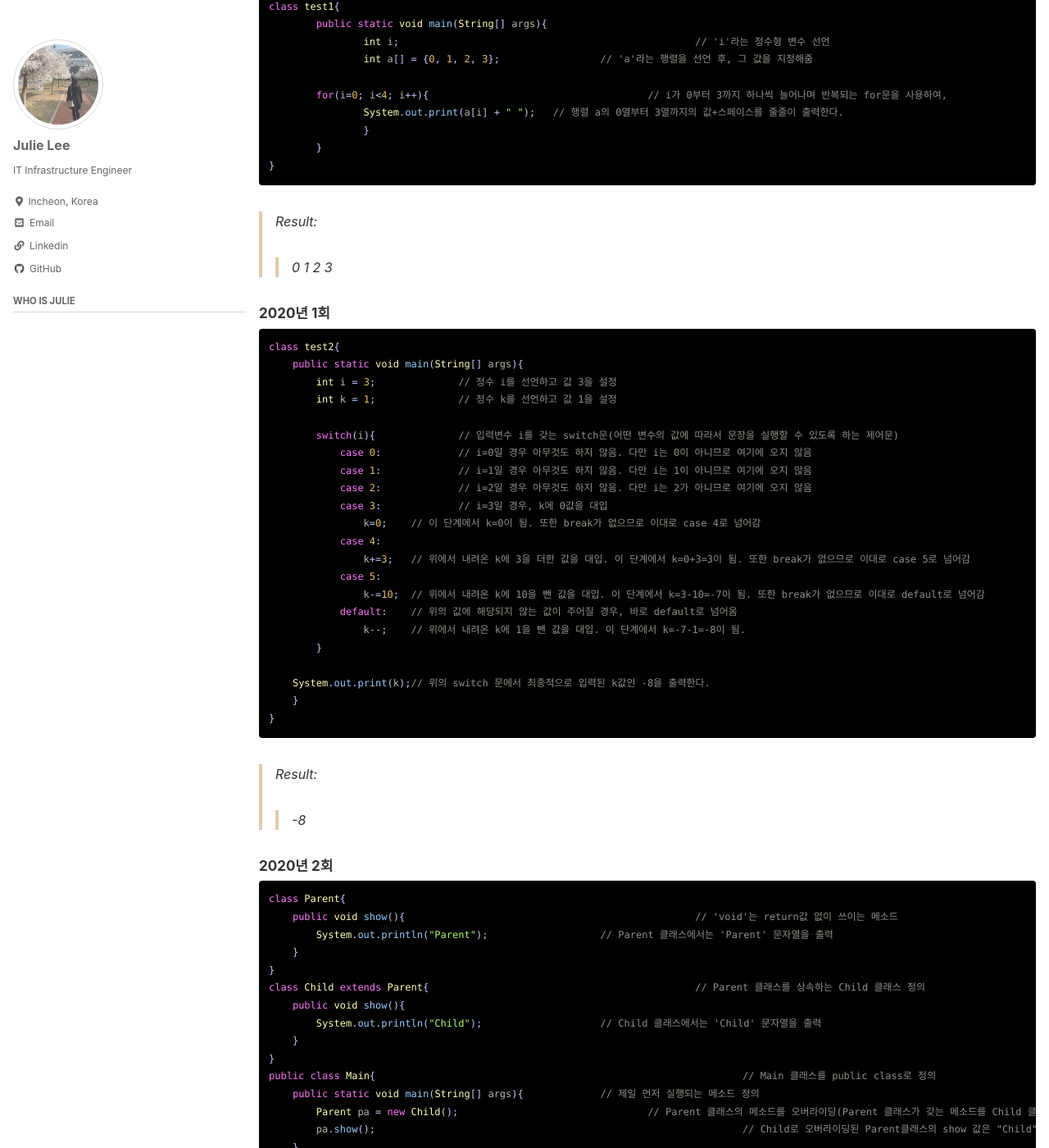
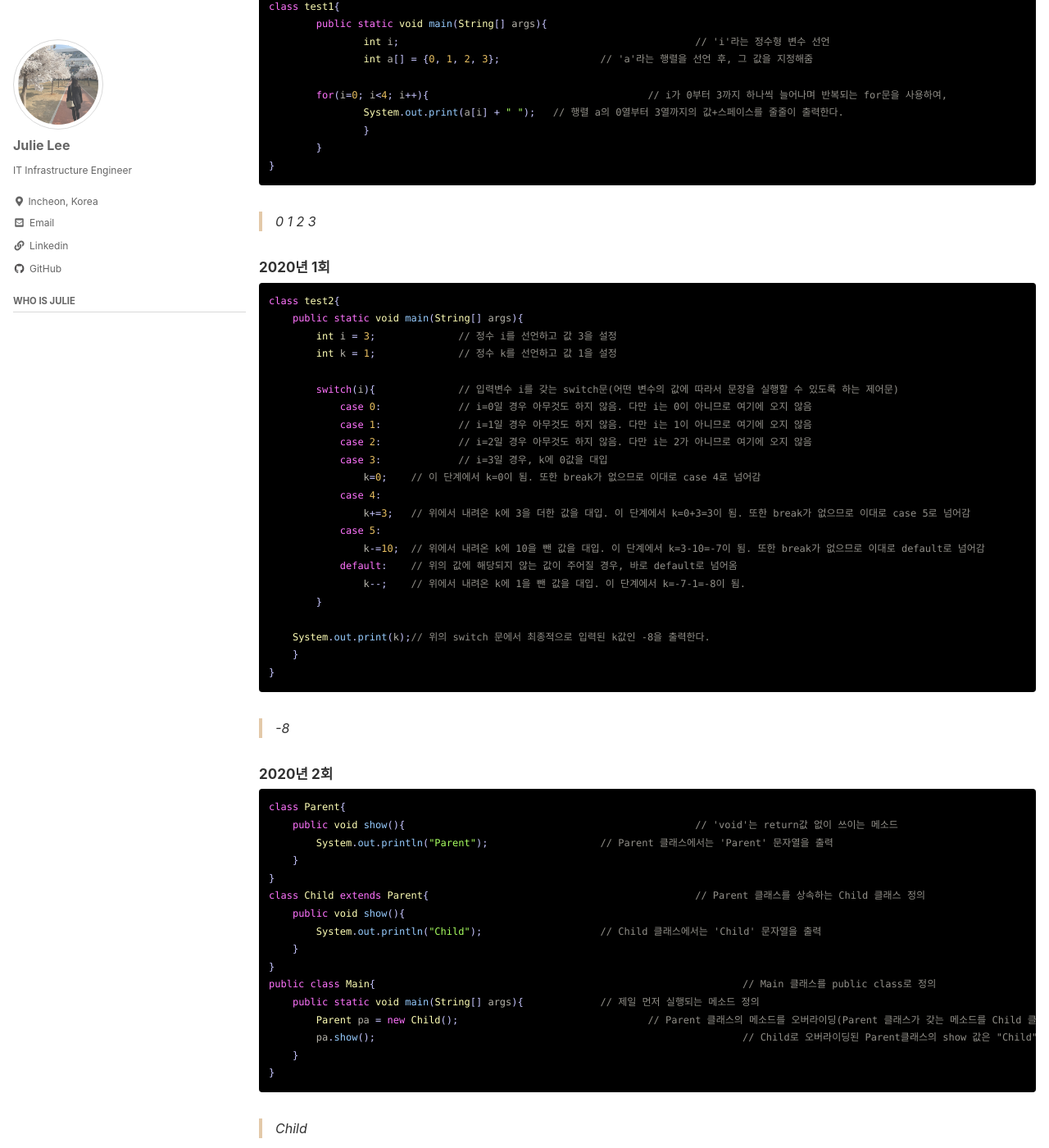
Before and after one commit to smilejulie0812/smilejulie0812.github.io, a Jekyll site: the page built from _posts/2021-04-01-engineerinformationprocessing001.md, in a window 1280 px wide and 1400 px high, scrolled down 286 px. Shown: the whole window at 82% size. Built offline with Jekyll 4.4.1, drawn with Linux system fonts in a browser that asks for light colours; cached includes are drawn as plain includes; some of the changed text lies outside the part shown.

Commit message:
Update 2021-04-01-engineerinformationprocessing001.md

````diff
--- a/_posts/2021-04-01-engineerinformationprocessing001.md
+++ b/_posts/2021-04-01-engineerinformationprocessing001.md
@@ -22,8 +22,7 @@ class test1{
 	}
 }
 ```
->Result:
->> 0 1 2 3
+>0 1 2 3
 
 #### 2020년 1회
 ```java
@@ -50,8 +49,7 @@ class test2{
     }
 }
 ```
->Result:
->> -8
+>-8
 
 #### 2020년 2회
 ```java
@@ -72,8 +70,7 @@ public class Main{								// Main 클래스를 public class로 정의
     }
 }
 ```
->Result:
->> Child
+>Child
 
 * **오버라이딩**은 자식 클래스가 부모 클래스를 재정의하는 것은 가능하나, 부모 클래스가 자식 클래스를 재정의하여 사용하는 것은 불가능
 {: .notice--info}
@@ -103,8 +100,7 @@ public class Main{							// Main 클래스를 public class로 정의
     }
 }
 ```
->Result:
->> a=10
+>a=10
 
 * **this**: 클래스 필드의 변수 자리에, 메소드의 매개변수값을 대입한다.
 * **super**: 부모 클래스로부터 상속받은 변수, 메소드를 사용한다.
@@ -127,8 +123,7 @@ class test5{
     }
 }
 ```
->Result:
->> a=10
+>30
 
 `while`문의 `continue`는 처리를 반복하는 의미, `break`는 처리를 중단하는 의미를 가짐.
 {: .notice--info}
````
